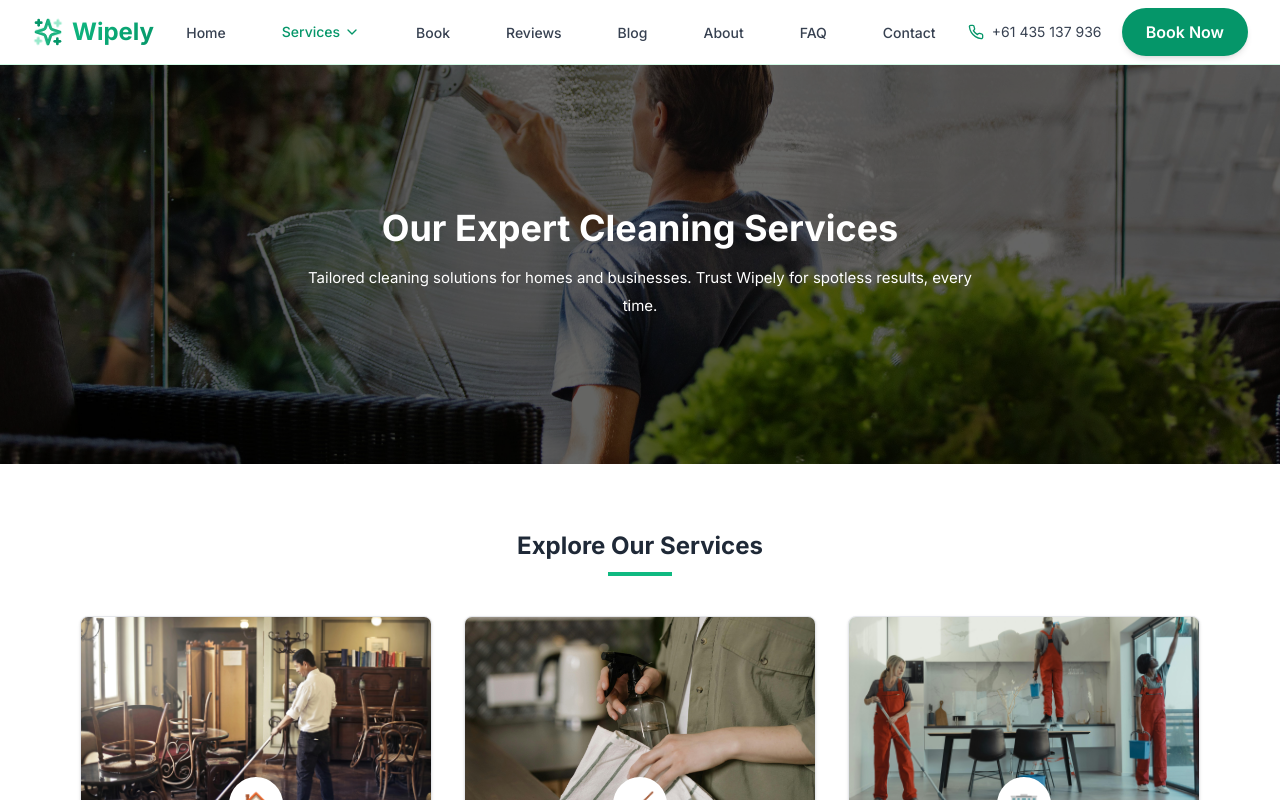
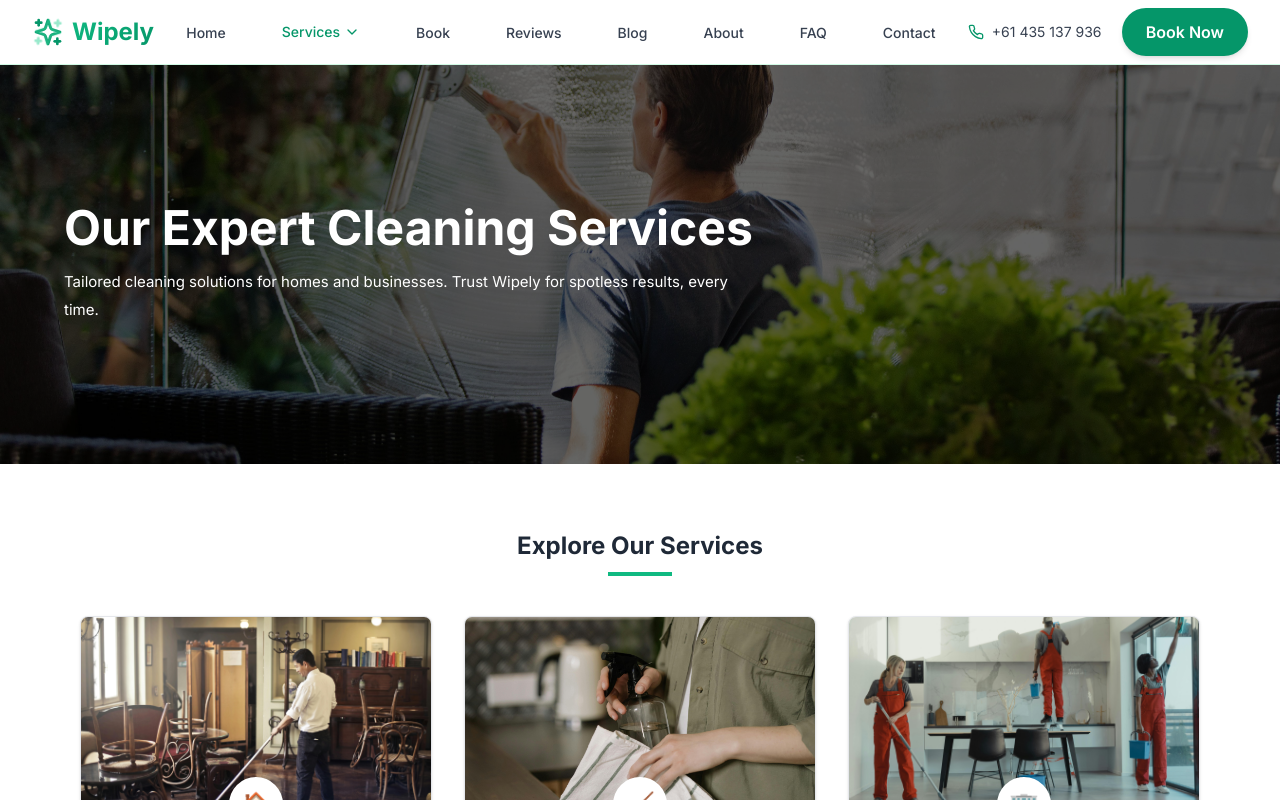
Before and after one commit to ShubhamKhunt1872003/Wipely, a React (Vite) app: page /services in a window 1280 px wide. Shown: the top 800 px of the page. Built offline with nearby package versions, Linux system fonts and the light colour scheme.

Commit message:
Update services banner to use h1 and left align text

```diff
--- a/src/pages/Services.tsx
+++ b/src/pages/Services.tsx
@@ -89,11 +89,11 @@ const Services: React.FC = () => {
   <div className="absolute inset-0 bg-black bg-opacity-60"></div>
 
   {/* Content */}
-  <div className="relative z-10 flex flex-col justify-center items-center h-full text-center text-white px-4">
-    <h1 className="text-3xl md:text-4xl font-bold mb-4">
+  <div className="relative z-10 flex flex-col justify-center h-full text-white px-4 md:px-8 lg:px-16">
+    <h1 className="text-3xl md:text-5xl font-bold mb-4 text-left">
       Our Expert Cleaning Services
     </h1>
-    <p className="text-base md:text-lg max-w-2xl">
+    <p className="text-base md:text-lg max-w-2xl text-left">
       Tailored cleaning solutions for homes and businesses. Trust Wipely for spotless results, every time.
     </p>
   </div>
```
